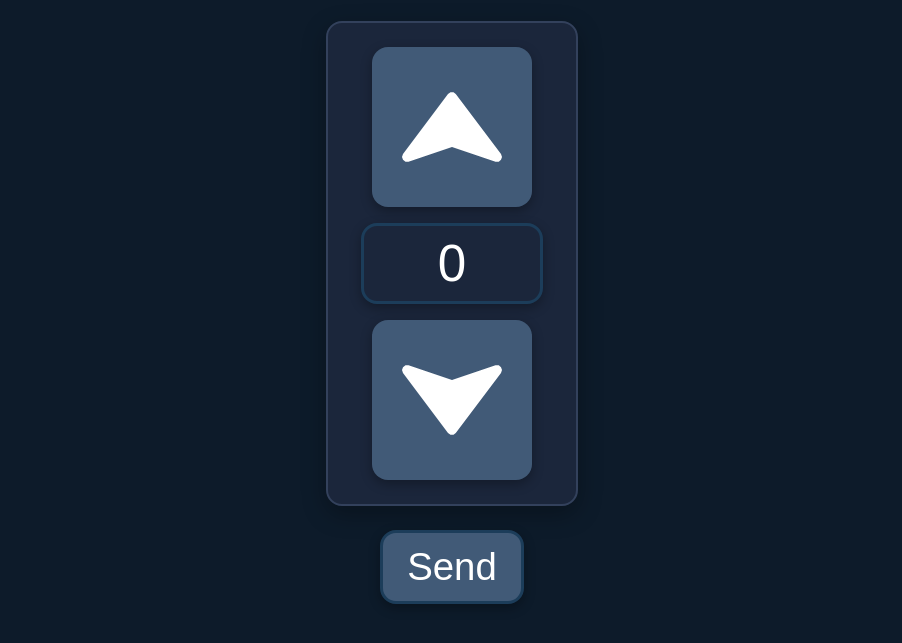
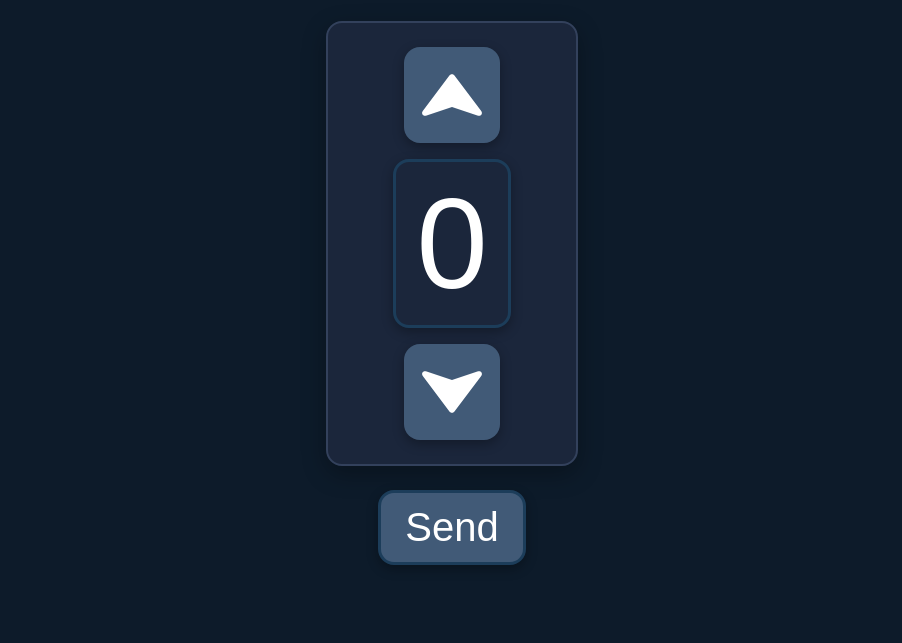
Before and after one commit to MyelinLennox/ForHarpey, a plain HTML site: page index.html in a window 1280 px wide. Shown: the part 175-818 px from the top of the page, without its empty margins (188-1090 px from the left). Drawn offline with Linux system fonts and the light colour scheme.

Commit message:
fix margins

```diff
--- a/style.css
+++ b/style.css
@@ -55,7 +55,7 @@ p {
 input[type="image"],
 input[type="count"] {
     width: 100%; /* Match the width of the panel */
-    max-width: 20vh; /* Consistent max-width */
+    max-width: 12vh; /* Consistent max-width */
     height: auto;
     background-color: #415a77;
     border: none;
@@ -69,7 +69,7 @@ input[type="count"] {
 
 input[type="count"] {
     border: 0.4vh solid #1c3d5a;
-    font-size: 4vw; /* Adjusted font size */
+    font-size: 10vw; /* Adjusted font size */
     outline: none;
     background-color: #1b263b;
     color: #ffffff;
@@ -78,7 +78,7 @@ input[type="count"] {
 }
 
 input[type="button"] {
-    font-size: 3vw;
+    font-size: 5vh;
     background-color: #415a77;
     border: 0.4vh solid #1c3d5a;
     border-radius: 2vh;
@@ -87,7 +87,7 @@ input[type="button"] {
     transition: all 0.3s ease;
     box-shadow: 0 0.5vh 1.5vh rgba(0, 0, 0, 0.3);
     padding: 1.5vh 3vh;
-    margin: 3vh auto;
+    margin: 1vh auto;
     display: block;
     align-self: center;
 }
```
